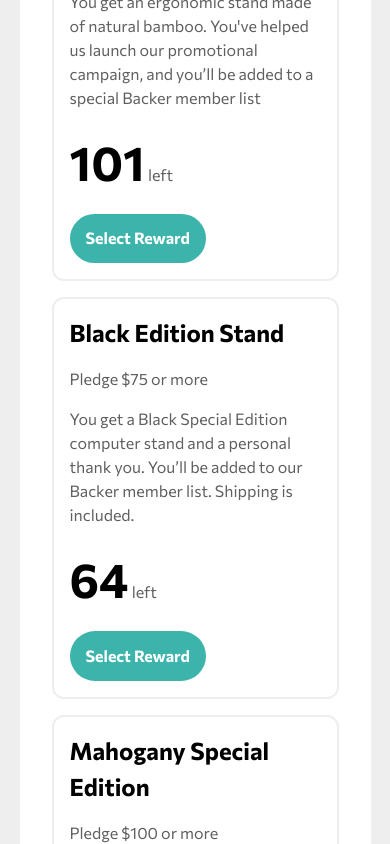
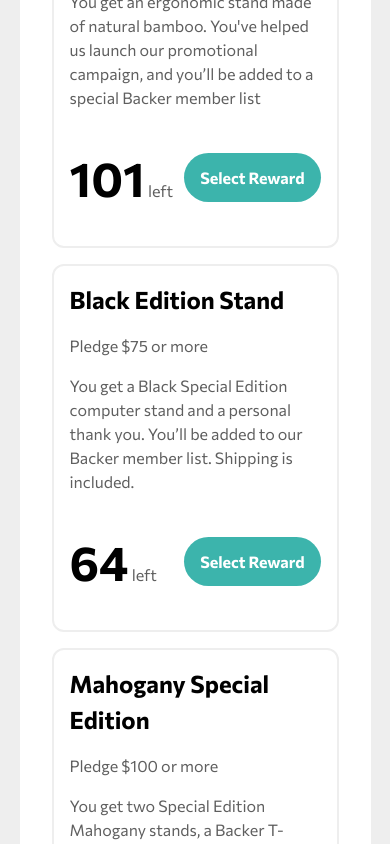
Before and after one commit to migvidal/crowdfunding-product-page, a Vue app: page / in a window 390 px wide. Shown: the part 1520-2364 px from the top of the page. Built offline with nearby package versions, Linux system fonts and the light colour scheme.

Commit message:
responsive reward cards

```diff
--- a/src/components/RewardCard.vue
+++ b/src/components/RewardCard.vue
@@ -3,6 +3,7 @@
     <h2>{{ reward.name || "Pledge with no reward" }}</h2>
     <p v-if="reward.minPledge">Pledge ${{ reward.minPledge }} or more</p>
     <p>{{ reward.description }}</p>
+    <div class="flex-container">
       <p v-if="reward.units">
         <big-text>{{ reward.units }} </big-text> left
       </p>
@@ -12,6 +13,7 @@
       >
         {{ reward.id === 0 || reward.units ? "Select Reward" : "Out of Stock" }}
       </cf-button>
+    </div>
   </div>
 </template>
 
@@ -34,4 +36,9 @@ export default {
   padding: 1rem;
   margin: 1rem 0;
 }
+.flex-container {
+  display: flex;
+  align-items: center;
+  justify-content: space-between;
+}
 </style>
```
Lines whose indentation alone changed are shown as unchanged.
